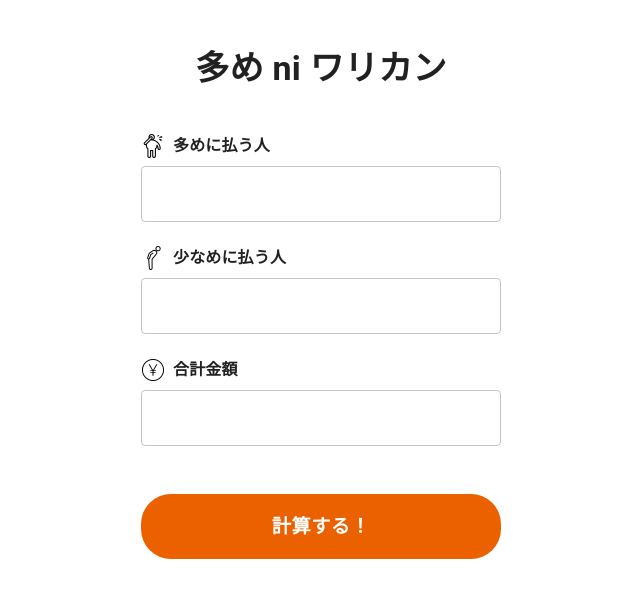
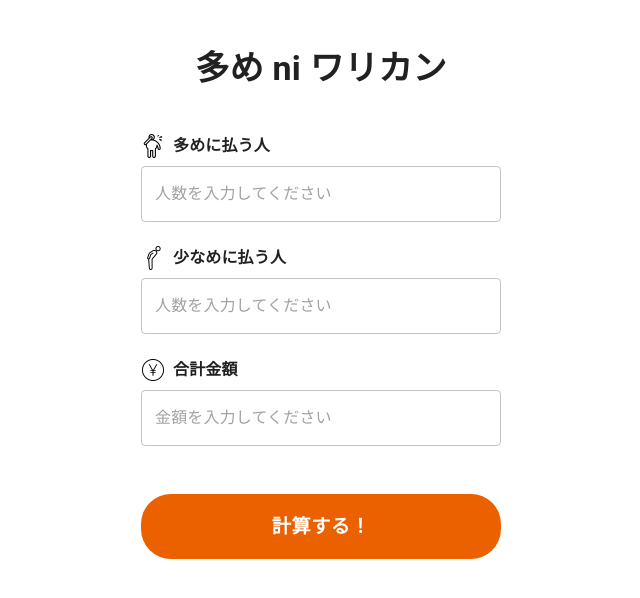
Before and after one commit to hiro-engineer4/ome_ni_warikan_next, a Next.js app: page / in a window 1280 px wide. Shown: the top 598 px of the page, without its empty margins (319-959 px from the left). Built offline with nearby package versions, Linux system fonts and the light colour scheme.

Commit message:
placeholder追加

```diff
--- a/src/app/components/Calculation/index.tsx
+++ b/src/app/components/Calculation/index.tsx
@@ -68,11 +68,13 @@ export default function Calculation() {
         <InputBlock
           label="多めに払う人"
           icon="/fat.png"
+          placeholder="人数を入力してください"
           register={register('omePeopleNum', { valueAsNumber: true })}
         />
         <InputBlock
           label="少なめに払う人"
           icon="/ojigi.png"
+          placeholder="人数を入力してください"
           register={register('sukunamePeopleNum', { valueAsNumber: true })}
         />
 
@@ -97,6 +99,7 @@ export default function Calculation() {
             type="number"
             fullWidth
             value={numText}
+            placeholder="金額を入力してください"
             onChange={(e) => setNumText(e.target.value)}
             inputProps={{ inputMode: 'numeric', min: 0 }}
           />
@@ -134,10 +137,12 @@ const InputBlock = ({
   label,
   icon,
   register,
+  placeholder,
 }: {
   label: string
   icon: string
   register: ReturnType<UseFormRegister<FormValues>>
+  placeholder?: string
 }) => (
   <Box sx={{ mb: 3 }}>
     <Typography
@@ -154,6 +159,7 @@ const InputBlock = ({
     <TextField
       type="number"
       fullWidth
+      placeholder={placeholder}
       inputProps={{ min: 0 }}
       {...register}
       sx={{ backgroundColor: '#fff', borderRadius: 2 }}
```
Also changed, not shown: public/sw.js.
